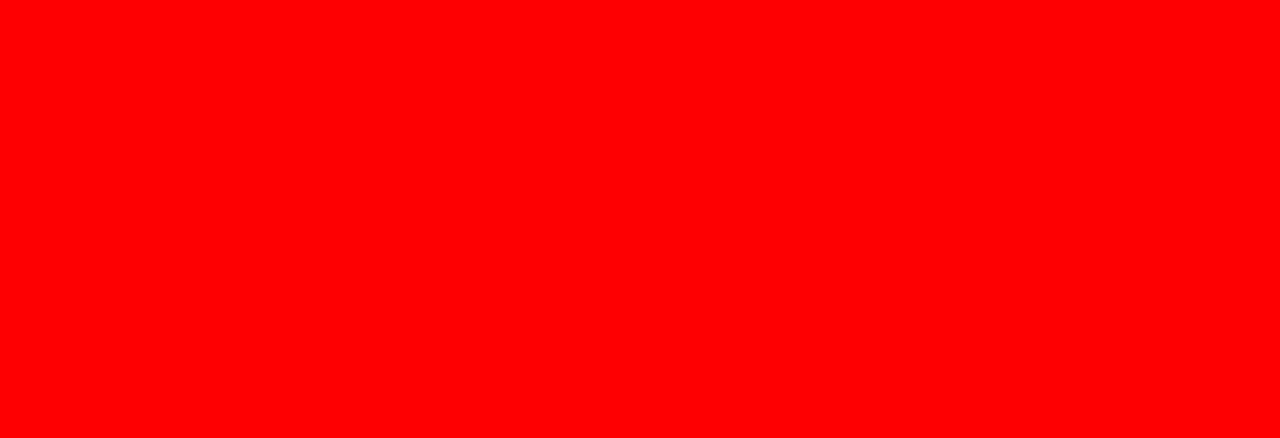
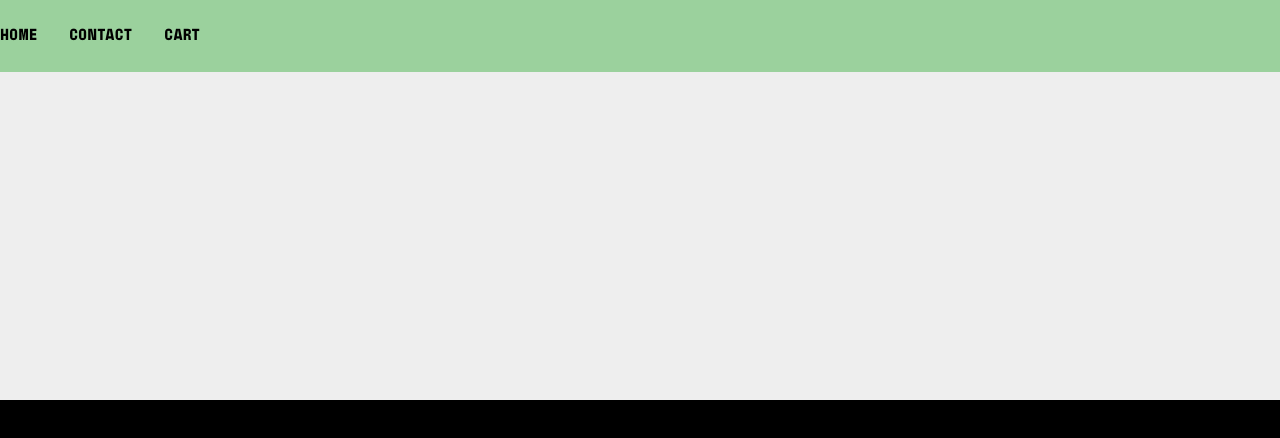
Before and after one commit to jakotide/heya-react-eshop, a React (Vite) app: page / in a window 1280 px wide. Shown: the top 438 px of the page. Built offline with nearby package versions, Linux system fonts and the light colour scheme.

Commit message:
Setup Layout Component / Routes

```diff
--- a/package.json
+++ b/package.json
@@ -11,7 +11,8 @@
   },
   "dependencies": {
     "react": "^18.2.0",
-    "react-dom": "^18.2.0"
+    "react-dom": "^18.2.0",
+    "react-router-dom": "^6.22.3"
   },
   "devDependencies": {
     "@types/react": "^18.2.64",
--- a/src/App.jsx
+++ b/src/App.jsx
@@ -1,11 +1,16 @@
-
+import { BrowserRouter, Routes, Route } from "react-router-dom";
+import { Layout } from "./components/Layout";
 
 function App() {
   return (
-    <>
-      <h1>HELLO</h1>
-    </>
-  )
+    <BrowserRouter>
+      <Routes>
+        <Route path="/" element={<Layout />}>
+
+        </Route>
+      </Routes>
+    </BrowserRouter>
+  );
 }
 
-export default App
+export default App;
--- /dev/null
+++ b/src/components/Layout/Footer/Footer.scss
@@ -0,0 +1,6 @@
+footer {
+  height: 400px;
+  width: 100%;
+  background-color: black;
+  margin-top: auto;
+}
--- /dev/null
+++ b/src/components/Layout/Footer/index.jsx
@@ -0,0 +1,9 @@
+import "./Footer.scss";
+
+export const Footer = () => {
+  return (
+    <footer>
+      <div>HELLO FOOTER</div>
+    </footer>
+  );
+};
--- a/src/components/Layout/Header/index.jsx
+++ b/src/components/Layout/Header/index.jsx
@@ -0,0 +1,11 @@
+import { Navigation }  from "../../Navigation";
+
+export const Header = () => {
+    return (
+        <>
+            <header>
+                <Navigation />
+            </header>
+        </>
+    )
+}
--- /dev/null
+++ b/src/components/Layout/index.jsx
@@ -0,0 +1,13 @@
+import { Outlet } from "react-router-dom";
+import { Header } from "./Header";
+import { Footer } from "./Footer";
+
+export const Layout = () => {
+    return (
+        <div className="layout">
+            <Header></Header>
+            <Outlet />
+            <Footer />
+        </div>
+    )
+}
--- /dev/null
+++ b/src/components/Navigation/Navigation.scss
@@ -0,0 +1,23 @@
+@use "../../scss/base/globals" as globals;
+
+nav {
+  background-color: globals.$primary;
+  height: 4.5rem;
+  width: 100%;
+  display: flex;
+  align-items: center;
+  position: fixed;
+
+  menu {
+    display: flex;
+    gap: 2rem;
+
+    li {
+      list-style: none;
+
+      a {
+        text-decoration: none;
+      }
+    }
+  }
+}
--- /dev/null
+++ b/src/components/Navigation/index.jsx
@@ -0,0 +1,21 @@
+import "./Navigation.scss";
+
+export const Navigation =() => {
+  return (
+    <>
+      <nav>
+        <menu>
+          <li>
+            <a href="">Home</a>
+          </li>
+          <li>
+            <a href="">Contact</a>
+          </li>
+          <li>
+            <a href="">Cart</a>
+          </li>
+        </menu>
+      </nav>
+    </>
+  );
+}
--- a/src/main.jsx
+++ b/src/main.jsx
@@ -1,7 +1,7 @@
 import React from 'react'
 import ReactDOM from 'react-dom/client'
 import App from './App.jsx'
-import '../src/scss/main.scss'
+import "../src/scss/main.scss";
 
 
 ReactDOM.createRoot(document.getElementById('root')).render(
--- a/src/scss/base/_globals.scss
+++ b/src/scss/base/_globals.scss
@@ -1,5 +1,11 @@
-$primary: #9BD19D;
-$secondary: #DBDBDB;
-$body: #EEEEEE;
-$white: #FFF;
+$primary: #9bd19d;
+$secondary: #dbdbdb;
+$body: #eeeeee;
+$white: #fff;
 $black: #000;
+
+.layout {
+  display: flex;
+  flex-direction: column;
+  min-height: 100vh;
+}
--- a/src/scss/base/_reset.scss
+++ b/src/scss/base/_reset.scss
@@ -1,3 +1,5 @@
+@use "../base/globals" as globals;
+
 *,
 *::before,
 *::after {
@@ -17,14 +19,13 @@ html:focus-within {
 html,
 body {
   height: 100%;
-
 }
 
 body {
   text-rendering: optimizeSpeed;
   line-height: 1.5;
-  background-color: red;
-  color: red;
+  background-color: globals.$body;
+  font-family: 'Monopop Regular';
 }
 
 * {
@@ -46,7 +47,6 @@ button,
 input,
 label {
   line-height: 1.1;
-  color: red;
 }
 
 a:not([class]) {
```
Also changed, not shown: src/App.css (deleted), 1 other file (tests, documents, lock files or other folders).
